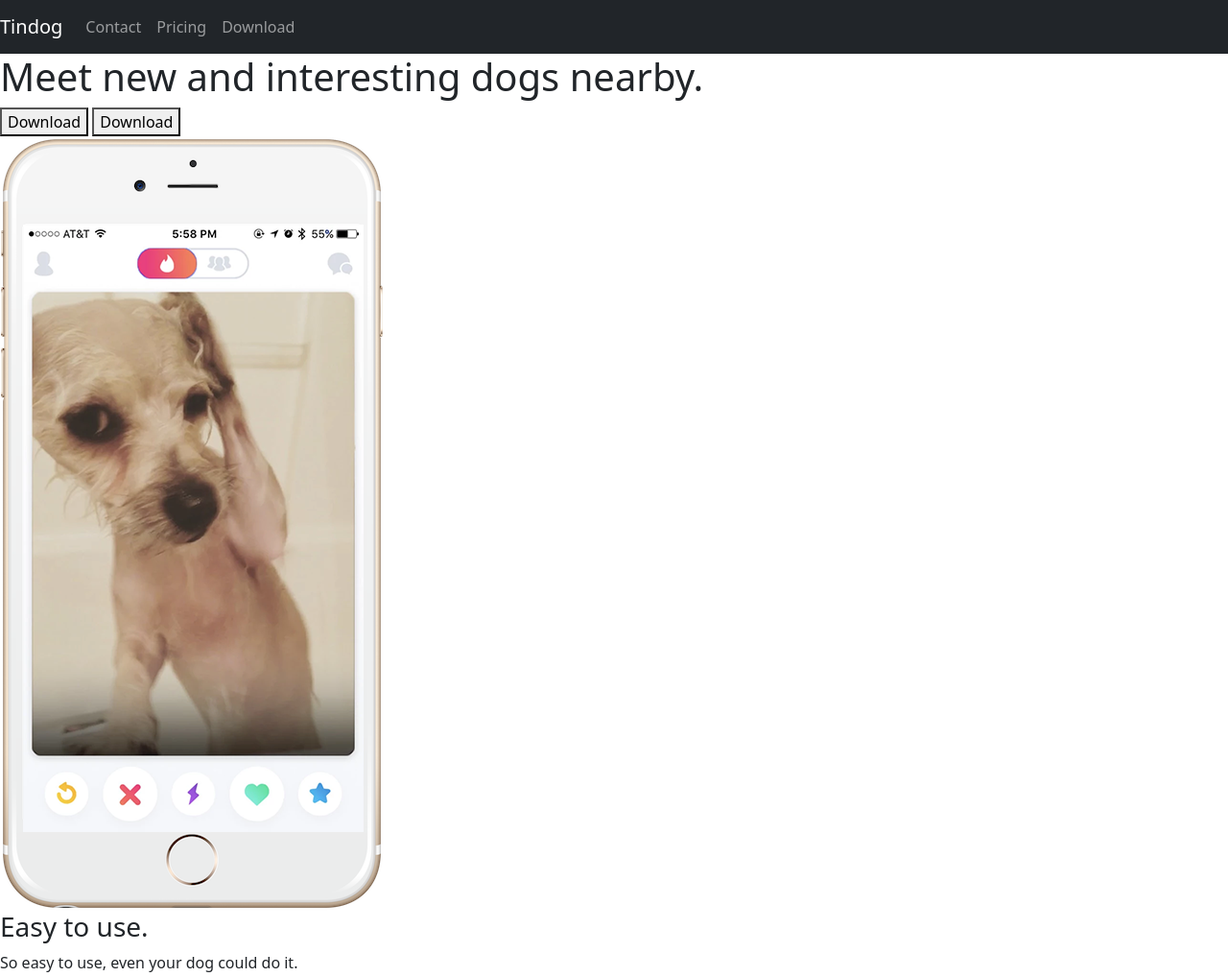
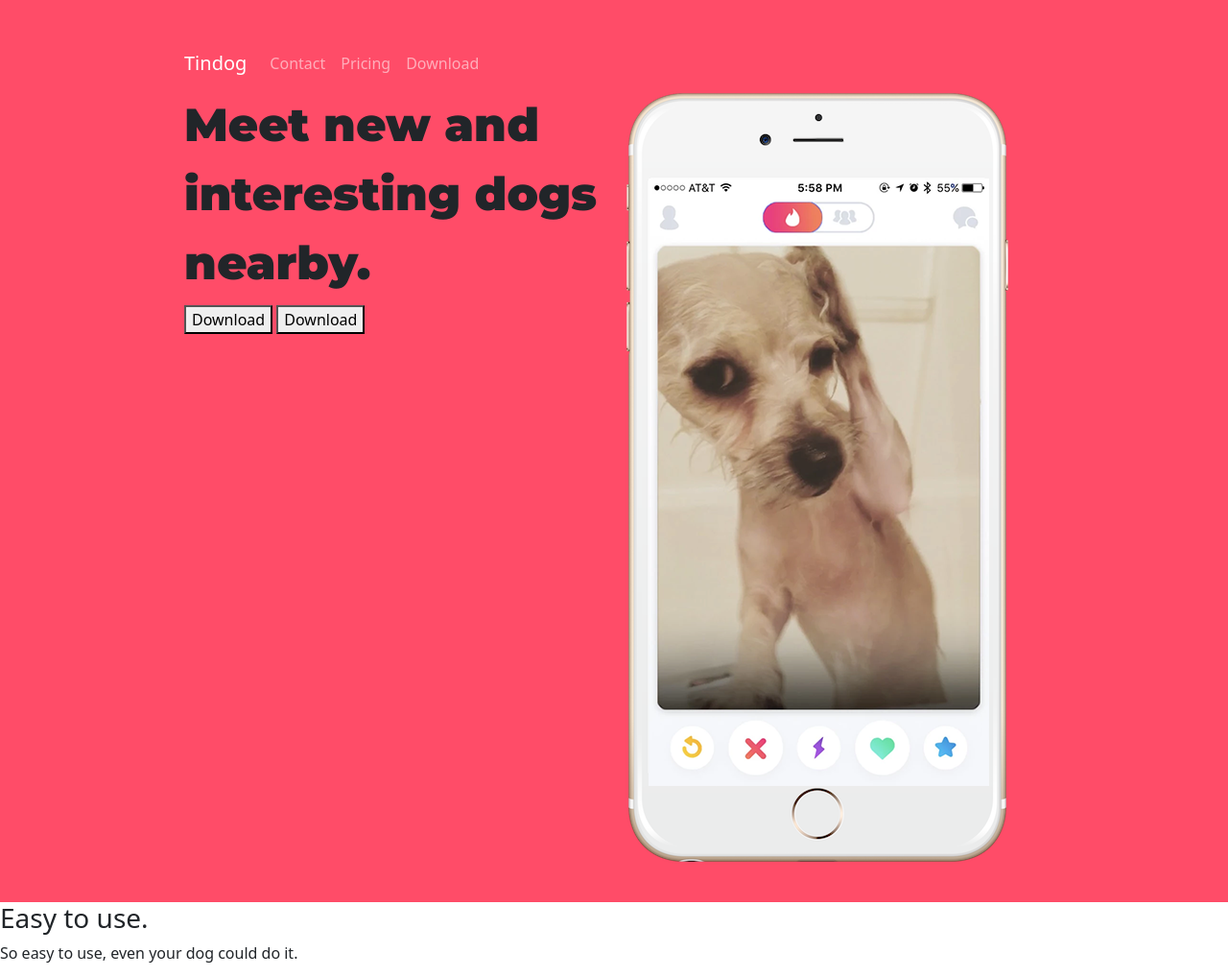
Before and after one commit to Ajith-02/TinDog, a plain HTML site: page index.html in a window 1280 px wide. Shown: the top 1018 px of the page at 96% size. Drawn offline with nearby package versions, Linux system fonts and the light colour scheme.

Commit message:
container-fluid

```diff
--- a/css/styles.css
+++ b/css/styles.css
@@ -0,0 +1,15 @@
+#title{
+    background-color: #ff4c68;
+}
+
+.container-fluid{
+    padding: 3% 15% ;
+}
+
+h1 {
+    font-family: 'Montserrat', sans-serif;
+    font-size: 3rem;
+    line-height: 1.5;
+}
+
+/* font-family: 'Ubuntu', sans-serif; */
--- a/index.html
+++ b/index.html
@@ -7,14 +7,26 @@
   <meta http-equiv="X-UA-Compatible" content="IE=edge">
   <meta name="viewport" content="width=device-width, initial-scale=1.0">
   <title>TinDog</title>
+
+
+
+  <link href="https://fonts.googleapis.com/css2?family=Montserrat:wght@900&display=swap" rel="stylesheet">
+
+  <!-- css link -->
+  <!-- <link href="https://cdn.jsdelivr.net/npm/bootstrap@5.1.3/dist/css/bootstrap.min.css" rel="stylesheet" integrity="sha384-1BmE4kWBq78iYhFldvKuhfTAU6auU8tT94WrHftjDbrCEXSU1oBoqyl2QvZ6jIW3" crossorigin="anonymous"> -->
+  <!-- js & jquerry -->
+  <!-- <script src="https://cdn.jsdelivr.net/npm/bootstrap@5.1.3/dist/js/bootstrap.bundle.min.js" integrity="sha384-ka7Sk0Gln4gmtz2MlQnikT1wXgYsOg+OMhuP+IlRH9sENBO0LRn5q+8nbTov4+1p" crossorigin="anonymous"></script> -->
+
+  <!-- <script src="https://cdn.jsdelivr.net/npm/@popperjs/core@2.10.2/dist/umd/popper.min.js" integrity="sha384-7+zCNj/IqJ95wo16oMtfsKbZ9ccEh31eOz1HGyDuCQ6wgnyJNSYdrPa03rtR1zdB" crossorigin="anonymous"></script> -->
+  <!-- <script src="https://cdn.jsdelivr.net/npm/bootstrap@5.1.3/dist/js/bootstrap.min.js" integrity="sha384-QJHtvGhmr9XOIpI6YVutG+2QOK9T+ZnN4kzFN1RtK3zEFEIsxhlmWl5/YESvpZ13" crossorigin="anonymous"></script> -->
+
+  <link href="https://cdn.jsdelivr.net/npm/bootstrap@5.1.3/dist/css/bootstrap.min.css" rel="stylesheet"
+    integrity="sha384-1BmE4kWBq78iYhFldvKuhfTAU6auU8tT94WrHftjDbrCEXSU1oBoqyl2QvZ6jIW3" crossorigin="anonymous">
+  <script src="https://cdn.jsdelivr.net/npm/bootstrap@5.1.3/dist/js/bootstrap.bundle.min.js"
+    integrity="sha384-ka7Sk0Gln4gmtz2MlQnikT1wXgYsOg+OMhuP+IlRH9sENBO0LRn5q+8nbTov4+1p"
+    crossorigin="anonymous"></script>
+
     <link rel="stylesheet" href="css/styles.css">
-  <!-- css link -->
-  <link href="https://cdn.jsdelivr.net/npm/bootstrap@5.1.3/dist/css/bootstrap.min.css" rel="stylesheet" integrity="sha384-1BmE4kWBq78iYhFldvKuhfTAU6auU8tT94WrHftjDbrCEXSU1oBoqyl2QvZ6jIW3" crossorigin="anonymous">
-  <!-- js & jquerry -->
-  <script src="https://cdn.jsdelivr.net/npm/bootstrap@5.1.3/dist/js/bootstrap.bundle.min.js" integrity="sha384-ka7Sk0Gln4gmtz2MlQnikT1wXgYsOg+OMhuP+IlRH9sENBO0LRn5q+8nbTov4+1p" crossorigin="anonymous"></script>
-
-  <script src="https://cdn.jsdelivr.net/npm/@popperjs/core@2.10.2/dist/umd/popper.min.js" integrity="sha384-7+zCNj/IqJ95wo16oMtfsKbZ9ccEh31eOz1HGyDuCQ6wgnyJNSYdrPa03rtR1zdB" crossorigin="anonymous"></script>
-  <script src="https://cdn.jsdelivr.net/npm/bootstrap@5.1.3/dist/js/bootstrap.min.js" integrity="sha384-QJHtvGhmr9XOIpI6YVutG+2QOK9T+ZnN4kzFN1RtK3zEFEIsxhlmWl5/YESvpZ13" crossorigin="anonymous"></script>
 </head>
 
 <body>
@@ -23,8 +35,8 @@
 
     <!-- Nav Bar -->
 
-
-    <nav class="navbar bg-dark navbar-expand-lg navbar-dark">
+    <div class="container-fluid">
+      <nav class="navbar  navbar-expand-lg navbar-dark">
         <a class="navbar-brand" href="">Tindog</a>
         <button class="navbar-toggler" type="button" data-toggle="collapse" data-target="#navbarSupportedContent"
           aria-controls="navbarSupportedContent" aria-expanded="false" aria-label="Toggle navigation">
@@ -46,16 +58,18 @@
       </nav>
 
       <!-- Title -->
-
-    <div>
+      <div class="row">
+        <div class="col-lg-6">
           <h1>Meet new and interesting dogs nearby.</h1>
           <button type="button">Download</button>
           <button type="button">Download</button>
         </div>
-    <div>
+        <div class="col-lg-6">
           <img src="images/iphone6.png" alt="iphone-mockup">
         </div>
+      </div>
 
+    </div>
   </section>
 
 
```
Lines whose indentation alone changed are shown as unchanged.
